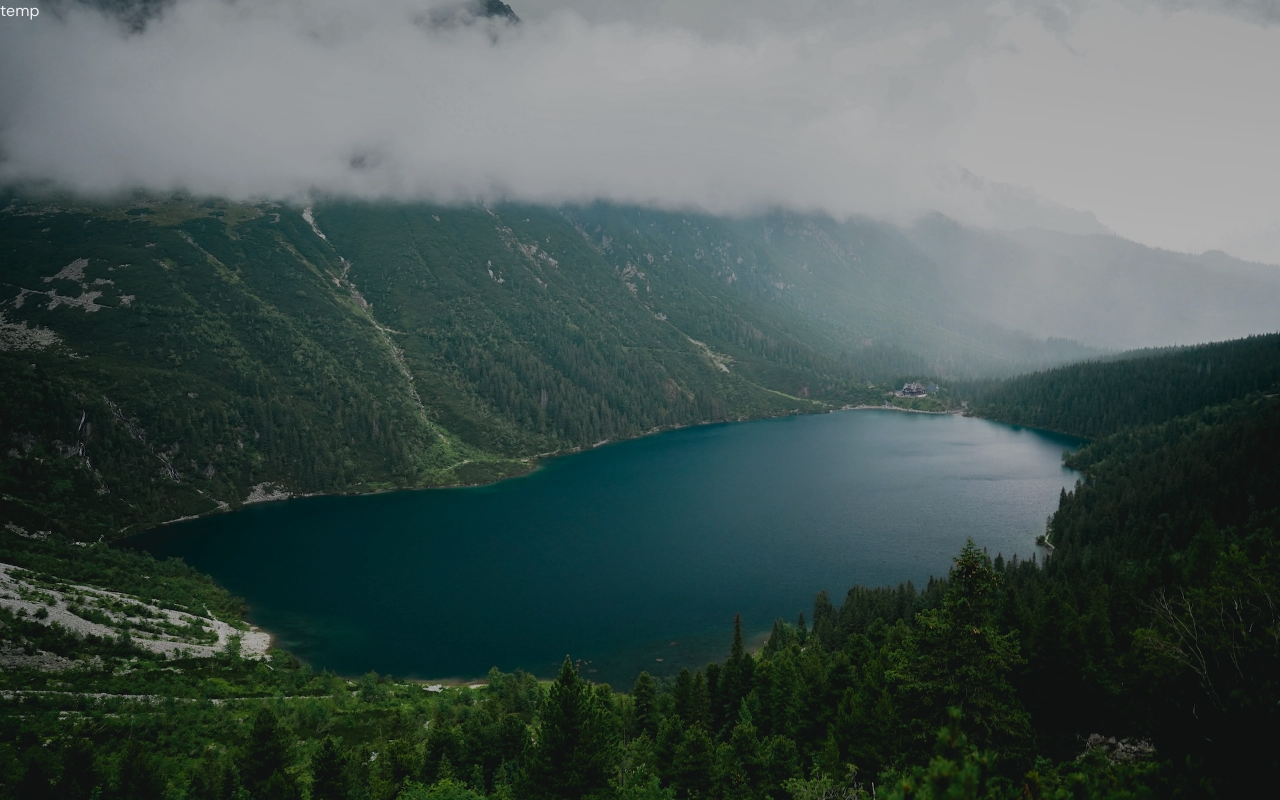
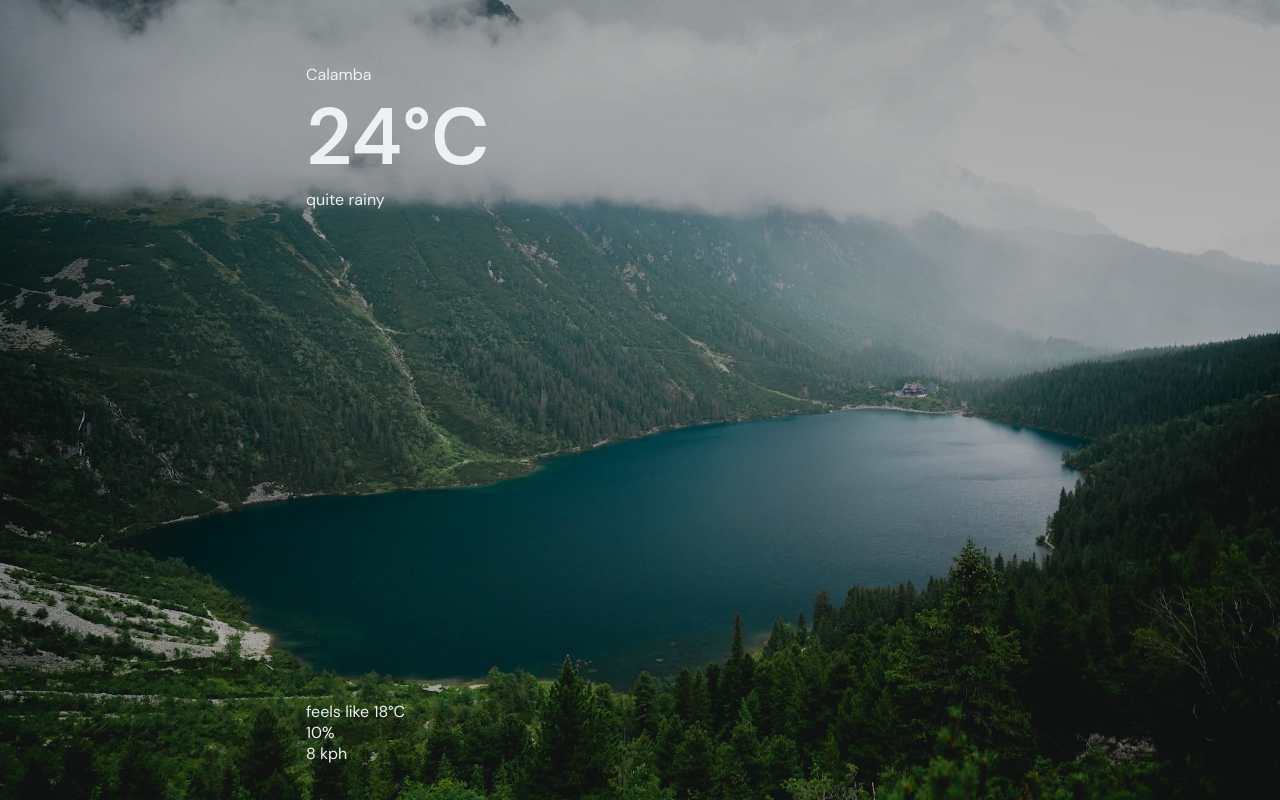
Before and after one commit to jdichh/obligatory-weather-app-react, a React (Vite) app: page / in a window 1280 px wide. Built offline with nearby package versions, Linux system fonts and the light colour scheme.

Commit message:
added placeholders & main container styling

```diff
--- a/src/App.jsx
+++ b/src/App.jsx
@@ -6,28 +6,27 @@ const App = () => {
 
   return (
     <div class="main">
-
       <div className="container">
         <div className="top">
           <div className="location">
-            temp
+            <p>Calamba</p>
           </div>
           <div className="temps">
-            {/* temperature data */}
+            <p>24°C</p>
           </div>
           <div className="description">
-            {/* other info */}
+            <p>quite rainy</p>
           </div>
         </div>
         <div className="bottom">
           <div className="feels-like">
-            {/* feels like */}
+            <p>feels like 18°C</p>
           </div>
           <div className="humidity">
-            {/* humidity data */}
+            <p>10%</p>
           </div>
           <div className="wind-speed">
-            {/* wind speed */}
+            <p>8 kph</p>
           </div>
         </div>
       </div>
--- a/src/index.css
+++ b/src/index.css
@@ -1,4 +1,4 @@
-@import url('https://fonts.googleapis.com/css2?family=DM+Sans:opsz,wght@9..40,100;9..40,200;9..40,300;9..40,400&display=swap');
+@import url('https://fonts.googleapis.com/css2?family=DM+Sans:opsz,wght@9..40,100;9..40,200;9..40,300;9..40,400;9..40,600&display=swap');
 
 :root {
   font-family: 'DM Sans', sans-serif;
@@ -14,13 +14,27 @@
   box-sizing: border-box;
   margin: 0;
   padding: 0;
-  color: var(--off-white)
+  color: var(--off-white);
+  font-size: 100%;
+  font-weight: 400;
 }
 
 body {
   background: url(assets/backgrounds/bg-1280.webp) no-repeat center center/cover;
   content: '';
   z-index: -1;
+}
+
+.container {
+  display: flex;
+  flex-direction: column;
+  justify-content: space-between;
+  margin: auto;
+  max-width: 700px;
+  min-height: 700px;
+  padding: 0 1rem;
+  position: relative;
+  margin-top: 5%
 }
 
 .main {
@@ -31,13 +45,19 @@ body {
   background-color: rgba(0,0,0, 0.3);
 }
 
-@media (min-width: 1600px) {
+.temps p {
+  font-size: 5rem;
+  font-weight: 600;
+}
+
+
+@media (min-width: 100em) {
   body {
     background: url(assets/backgrounds/bg-1600.webp) no-repeat center center/cover;
   }
 }
 
-@media (min-width: 2160px) {
+@media (min-width: 135em) {
   body {
     background: url(assets/backgrounds/bg-4000.webp) no-repeat center center/cover;
   }
```
